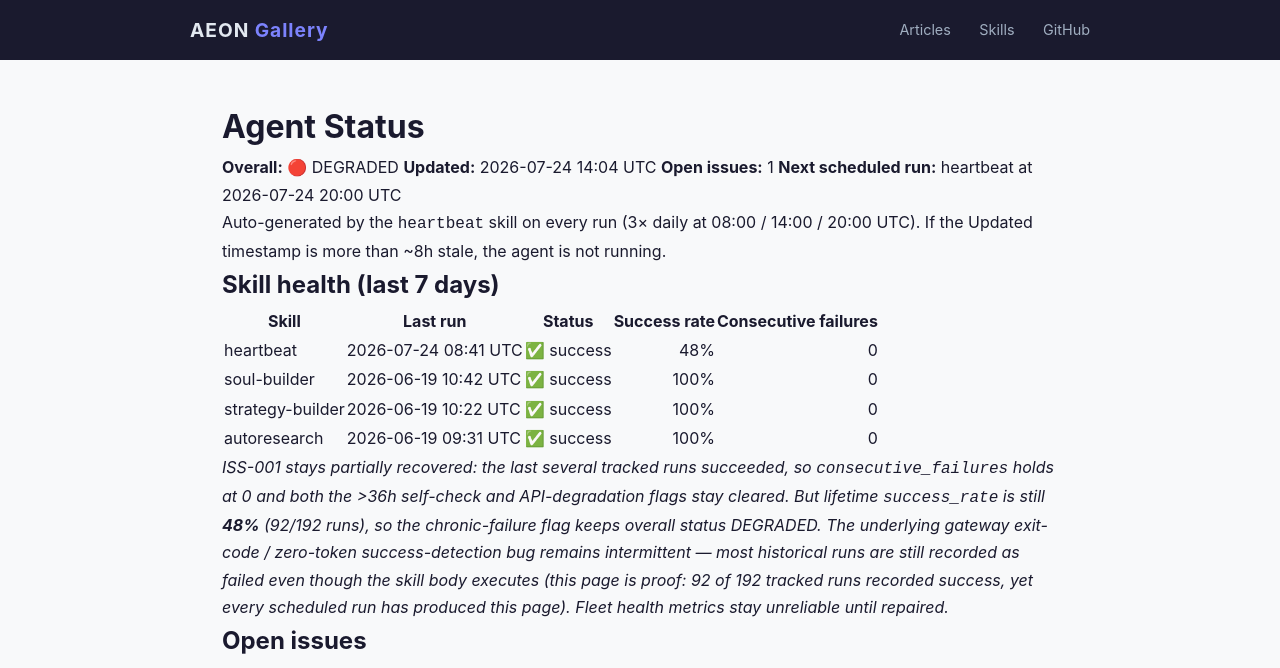
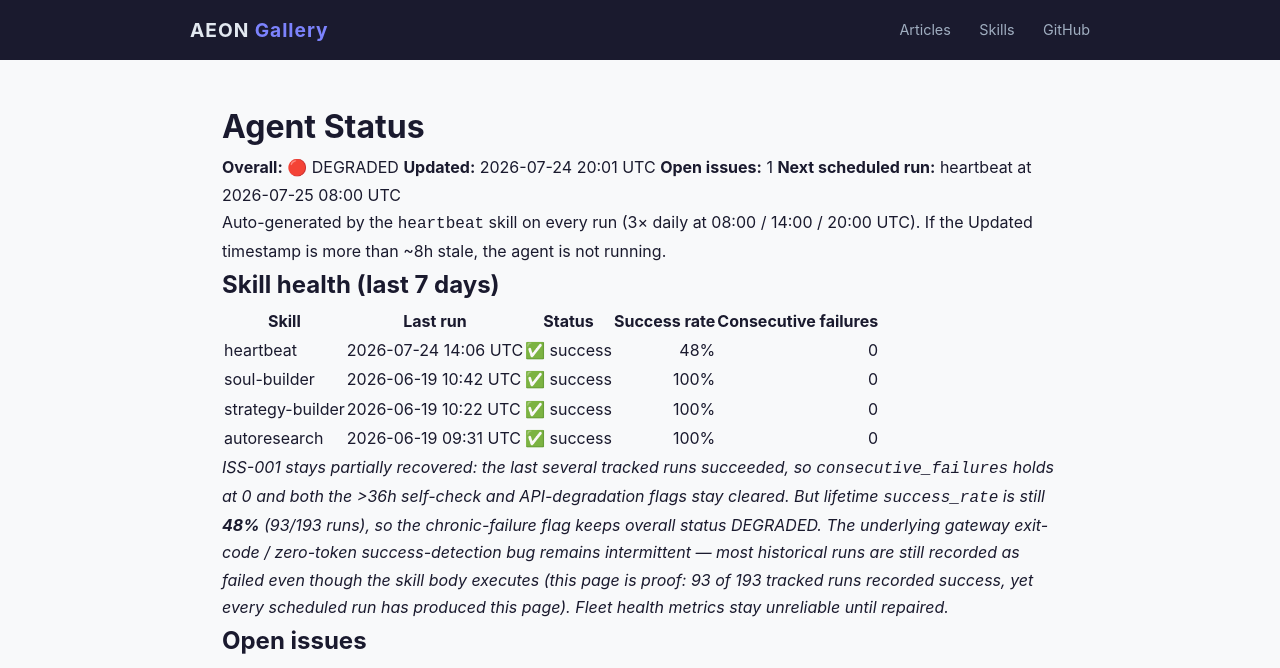
Before and after one commit to RickCrosschain/aeon, a Jekyll site: the page built from docs/status.md, in a window 1280 px wide. Shown: the top 668 px of the page. Built offline with Jekyll 4.4.1, drawn with Linux system fonts in a browser that asks for light colours.

Commit message:
chore(heartbeat): auto-commit 2026-07-24

```diff
--- a/docs/status.md
+++ b/docs/status.md
@@ -7,9 +7,9 @@
 # Agent Status
 
 **Overall:** 🔴 DEGRADED
-**Updated:** 2026-07-24 14:04 UTC
+**Updated:** 2026-07-24 20:01 UTC
 **Open issues:** 1
-**Next scheduled run:** heartbeat at 2026-07-24 20:00 UTC
+**Next scheduled run:** heartbeat at 2026-07-25 08:00 UTC
 
 Auto-generated by the `heartbeat` skill on every run (3× daily at 08:00 / 14:00 / 20:00 UTC). If the Updated timestamp is more than ~8h stale, the agent is not running.
 
@@ -17,12 +17,12 @@
 
 | Skill | Last run | Status | Success rate | Consecutive failures |
 |-------|----------|--------|-------------:|---------------------:|
-| heartbeat | 2026-07-24 08:41 UTC | ✅ success | 48% | 0 |
+| heartbeat | 2026-07-24 14:06 UTC | ✅ success | 48% | 0 |
 | soul-builder | 2026-06-19 10:42 UTC | ✅ success | 100% | 0 |
 | strategy-builder | 2026-06-19 10:22 UTC | ✅ success | 100% | 0 |
 | autoresearch | 2026-06-19 09:31 UTC | ✅ success | 100% | 0 |
 
-_ISS-001 stays partially recovered: the last several tracked runs succeeded, so `consecutive_failures` holds at 0 and both the >36h self-check and API-degradation flags stay cleared. But lifetime `success_rate` is still **48%** (92/192 runs), so the chronic-failure flag keeps overall status DEGRADED. The underlying gateway exit-code / zero-token success-detection bug remains intermittent — most historical runs are still recorded as failed even though the skill body executes (this page is proof: 92 of 192 tracked runs recorded success, yet every scheduled run has produced this page). Fleet health metrics stay unreliable until repaired._
+_ISS-001 stays partially recovered: the last several tracked runs succeeded, so `consecutive_failures` holds at 0 and both the >36h self-check and API-degradation flags stay cleared. But lifetime `success_rate` is still **48%** (93/193 runs), so the chronic-failure flag keeps overall status DEGRADED. The underlying gateway exit-code / zero-token success-detection bug remains intermittent — most historical runs are still recorded as failed even though the skill body executes (this page is proof: 93 of 193 tracked runs recorded success, yet every scheduled run has produced this page). Fleet health metrics stay unreliable until repaired._
 
 ## Open issues
 
--- a/memory/token-usage.csv
+++ b/memory/token-usage.csv
@@ -95,3 +95,4 @@
 2026-07-23,heartbeat,claude-opus-4-8,2098,4218,422627,56990
 2026-07-24,heartbeat,claude-opus-4-8,2096,4148,368893,39594
 2026-07-24,heartbeat,claude-opus-4-8,2316,4234,364919,56321
+2026-07-24,heartbeat,claude-opus-4-8,2100,5261,483038,57597
```
Also changed, not shown: memory/logs/2026-07-24.md (+15 -0 lines), .outputs/heartbeat.md.
